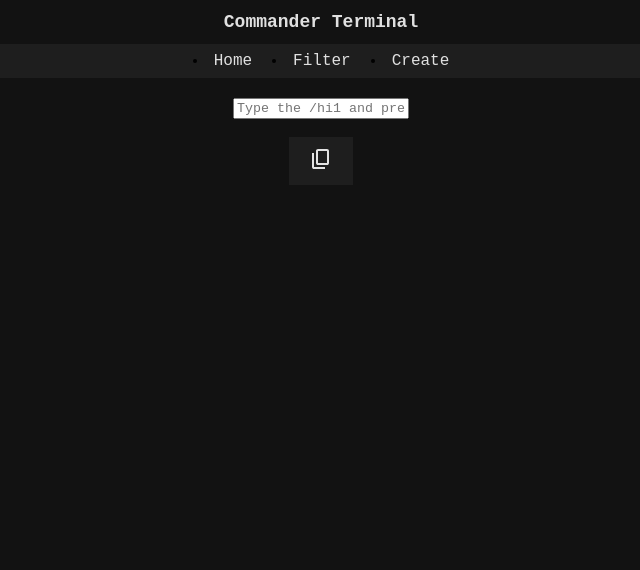
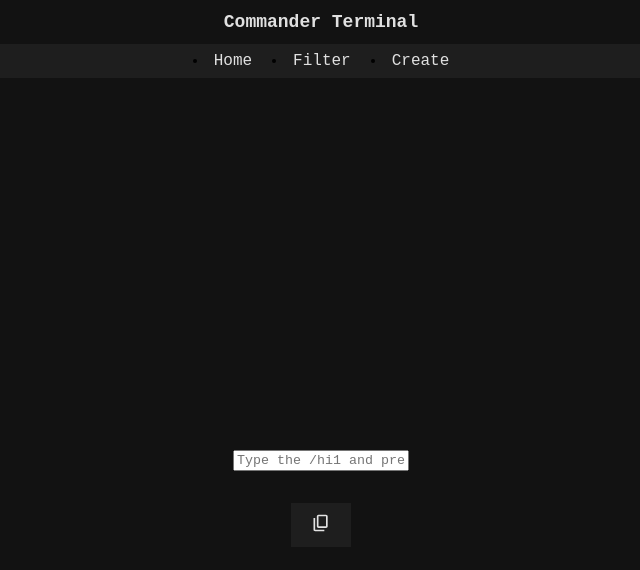
Before and after one commit to JDXE22/commander_frontend, a React (Vite) app in the folder frontend/: page / in a window 1280 px wide. Shown: the top 570 px of the page, without its empty margins (319-959 px from the left). Built offline with nearby package versions, Linux system fonts and the light colour scheme; no server answers.

Commit message:
style(frontend/src/style/index.css):
update styles for CopyButton component

```diff
--- a/frontend/src/App.jsx
+++ b/frontend/src/App.jsx
@@ -35,7 +35,7 @@ function App() {
     <div className="App">
       <h1>Commander Terminal</h1>
       <Navbar />
-      <div className="container">
+      <div className="homeContainer">
       <Routes>
         <Route path="/" element={<Home handleInput={handleInput} inputText={inputText} handleFormSubmit={handleFormSubmit} commands={commands} />}/>
         <Route path="/filter" element={<FilterCmd commands={commands} /> }/>
--- a/frontend/src/style/index.css
+++ b/frontend/src/style/index.css
@@ -10,6 +10,26 @@ button {
   cursor: pointer;
   font-size: medium;
 }
+.app {
+  display: flex;
+  flex-direction: column;
+  max-width: max-content;
+  width: 100%;
+}
+
+.homeContainer {
+  width: 100%;
+  align-items: center;
+  justify-content: center;
+  min-height: 100vh;
+  display: flex;
+  flex-direction: column;
+}
+
+.form {
+  align-items: center;
+  justify-content: center;
+}
 
 .container {
   display: flex;
@@ -17,7 +37,6 @@ button {
   align-items: center;
   justify-content: flex-start;
   min-height: 100vh;
-
 }
 
 .container button {
@@ -53,8 +72,18 @@ input {
 }
 
 .responseArea {
+  display: flex;
+  flex-direction: column;
+  justify-content: center;
+  align-items: center;
   color: #e0e0e0;
   font-size: medium;
+}
+
+
+.responseArea button img {
+  width: 20px;
+  height: 20px;
 }
 
 .filter {
@@ -67,7 +96,6 @@ input {
   text-align: center;
   width: 100%;
   max-width: 1200px;
-
 }
 .filter input {
   margin: 2px;
```
